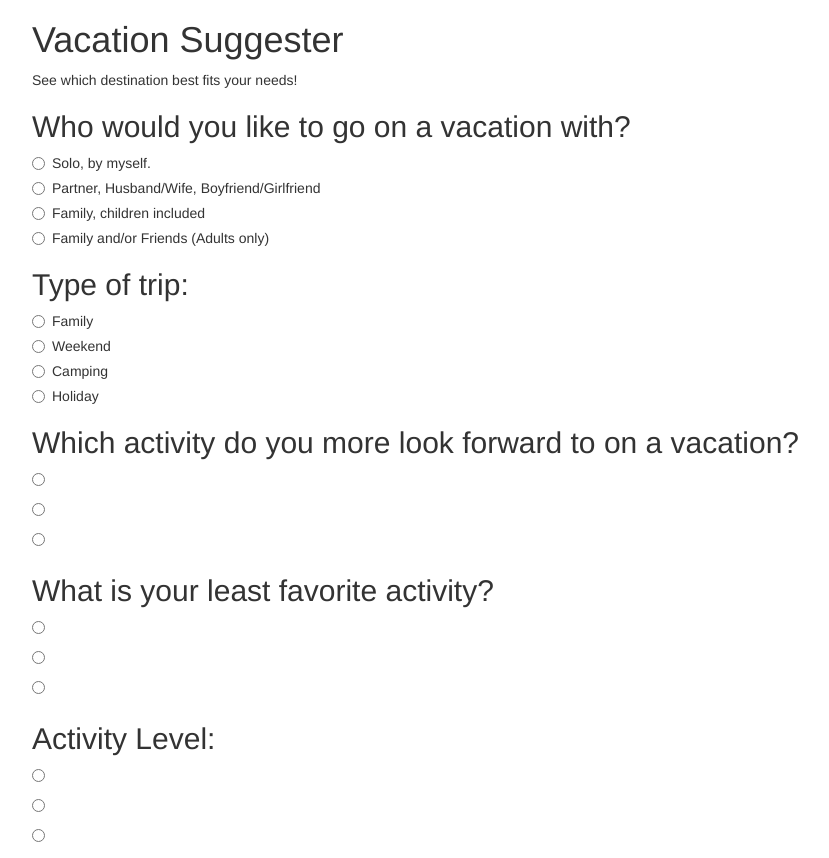
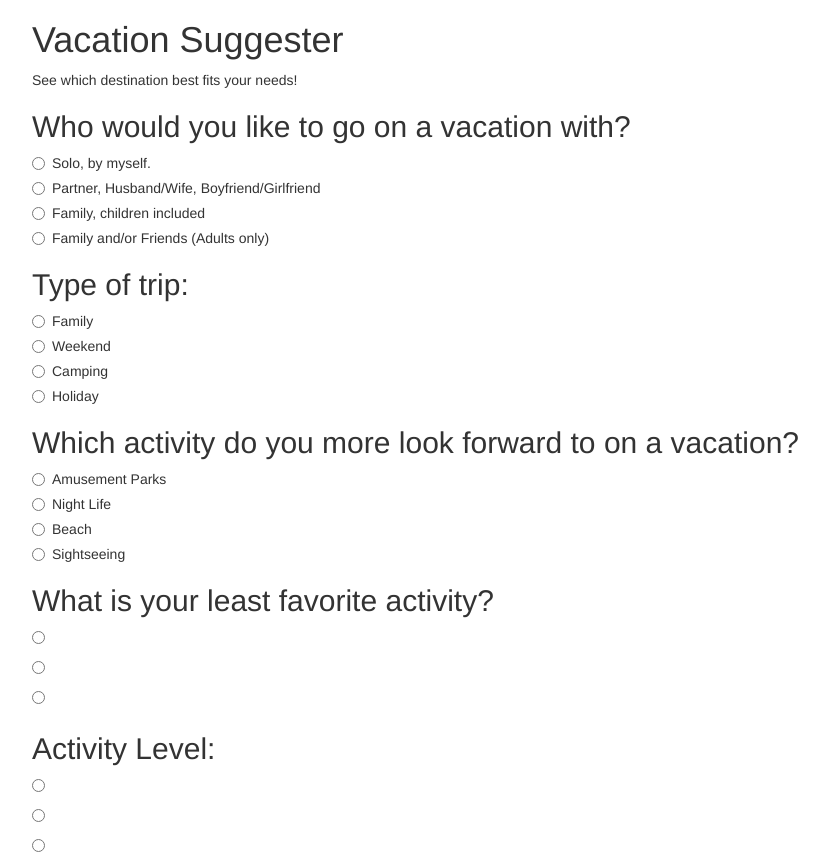
Before and after one commit to psvun0116/vacationsuggester, a plain HTML site: page index.html in a window 1280 px wide. Shown: the top 858 px of the page, without its empty margins (38-867 px from the left). Drawn offline with Linux system fonts and the light colour scheme.

Commit message:
updated activity section. included another radio button. added values park, nightlife, beach, sightseeing.

```diff
--- a/index.html
+++ b/index.html
@@ -60,17 +60,22 @@
       <h2>Which activity do you more look forward to on a vacation?</h2>
       <div class="radio">
         <label>
-          <input type="radio" name="activity" value="">
+          <input type="radio" name="activity" value="park">Amusement Parks
         </label>
       </div>
       <div class="radio">
         <label>
-          <input type="radio" name="activity" value="">
+          <input type="radio" name="activity" value="nightlife">Night Life
         </label>
       </div>
       <div class="radio">
         <label>
-          <input type="radio" name="activity" value="">
+          <input type="radio" name="activity" value="beach">Beach
+        </label>
+      </div>
+      <div class="radio">
+        <label>
+          <input type="radio" name="least" value="siteseeing">Sightseeing
         </label>
       </div>
 
```
